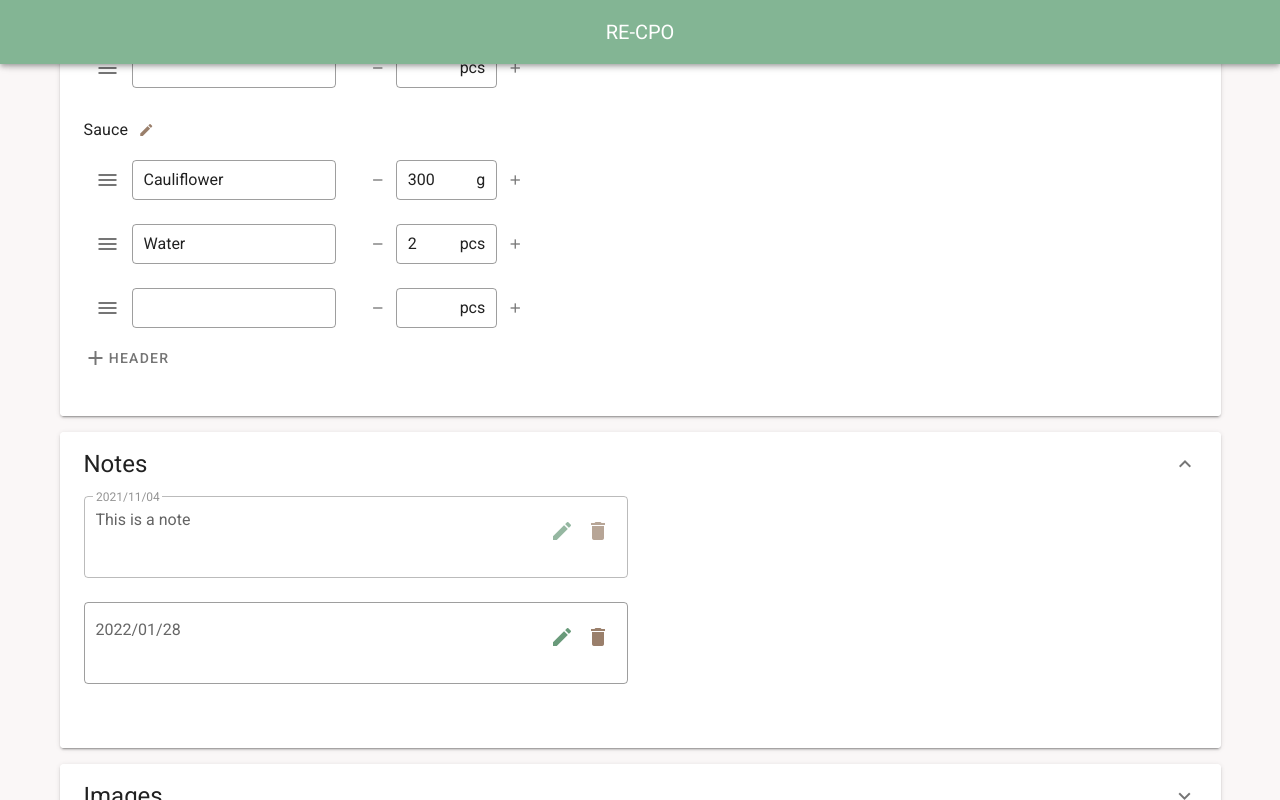
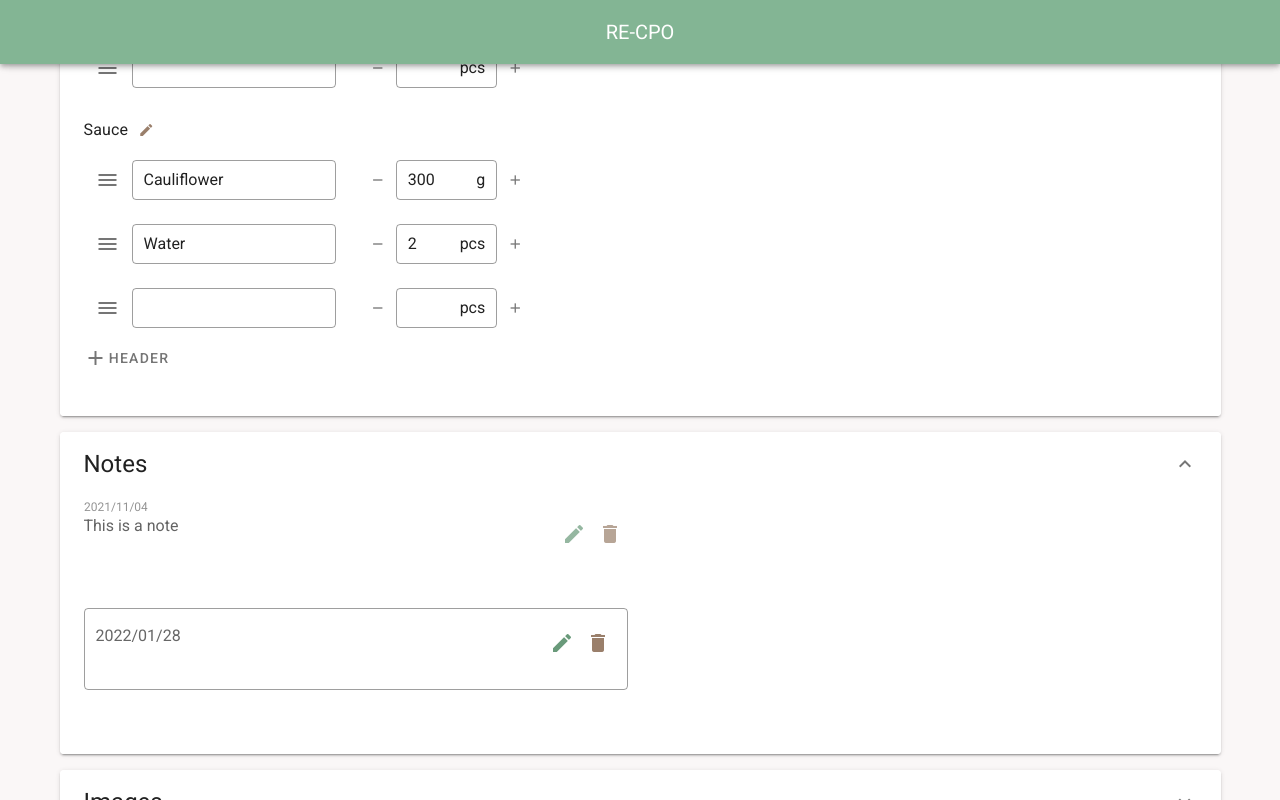
Before and after one commit to camillagejl/re-cpo, a Vue app: page /edit-recipe in a window 1280 px wide. Both pictures are taken after a click on the button "Notes". Shown: the part 589-1389 px from the top of the page. Built offline with nearby package versions, Linux system fonts and the light colour scheme.

Commit message:
Made it more clear what notes can be editet and what can't

```diff
--- a/src/components/Note.vue
+++ b/src/components/Note.vue
@@ -3,7 +3,7 @@
       v-model="note.note"
       :label="note.date"
       placeholder="Write a private note..."
-      outlined
+      :outlined="!readOnly"
       :readonly="readOnly"
       hide-details
       rows="3"
@@ -71,6 +71,12 @@ export default {
 
 .disabled {
   opacity: 70%;
+  border: none !important;
+
+  & .v-input__slot::before {
+    border: none !important;;
+  }
+
 }
 
 </style>
--- a/src/components/RecipeIngredient.vue
+++ b/src/components/RecipeIngredient.vue
@@ -1,11 +1,30 @@
 <template>
   <v-row>
     <v-col cols="7" class="d-flex align-center">
-      <p class="mx-3 mb-0">
+      <v-tooltip top>
+        <template v-slot:activator="{ on, attrs }">
+      <p
+        class="mx-3 mb-0"
+        v-bind="attrs"
+        v-on="on"
+        @click="clicked = true"
+      >
         <v-icon>
           mdi-menu
         </v-icon>
       </p>
+        </template>
+        <span
+          v-if="!clicked"
+        >
+          Drag ingredient
+        </span>
+        <span
+          v-if="clicked"
+        >
+          Coming soon!
+        </span>
+      </v-tooltip>
 
       <v-text-field
         v-model="ingredient.name"
@@ -34,6 +53,9 @@ import AdjustNumberField from "./AdjustNumberField";
 export default {
   name: "RecipeIngredient",
   components: { AdjustNumberField },
+  data: () => ({
+    clicked: false
+  }),
   props: {
     ingredient: Object,
     unit: String
```
